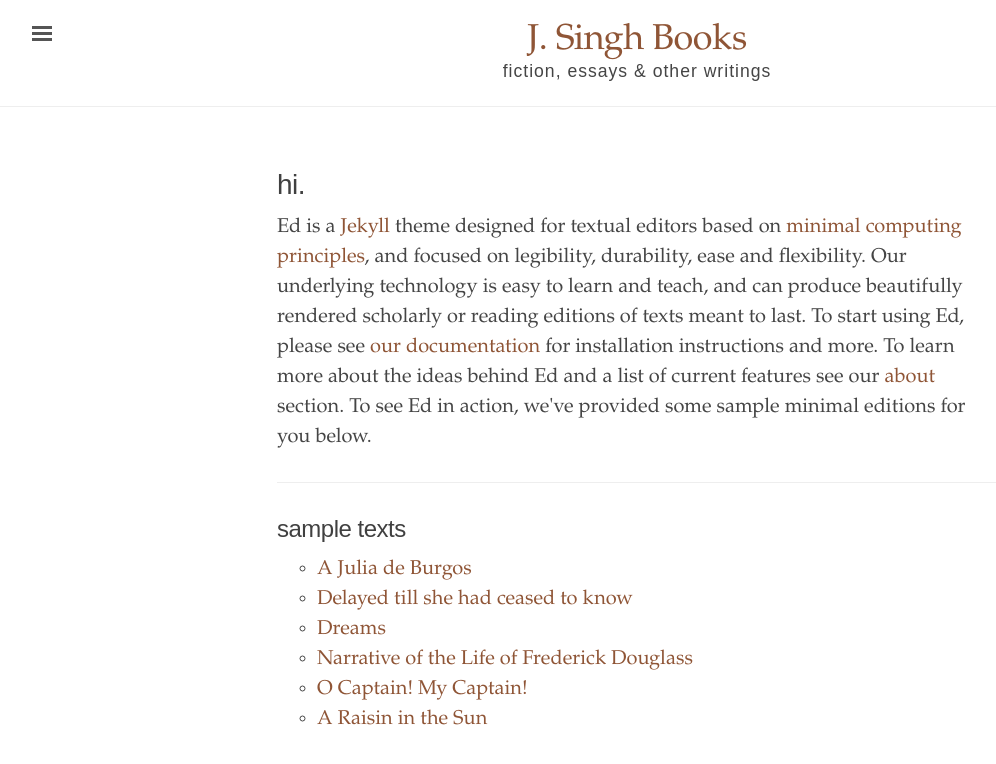
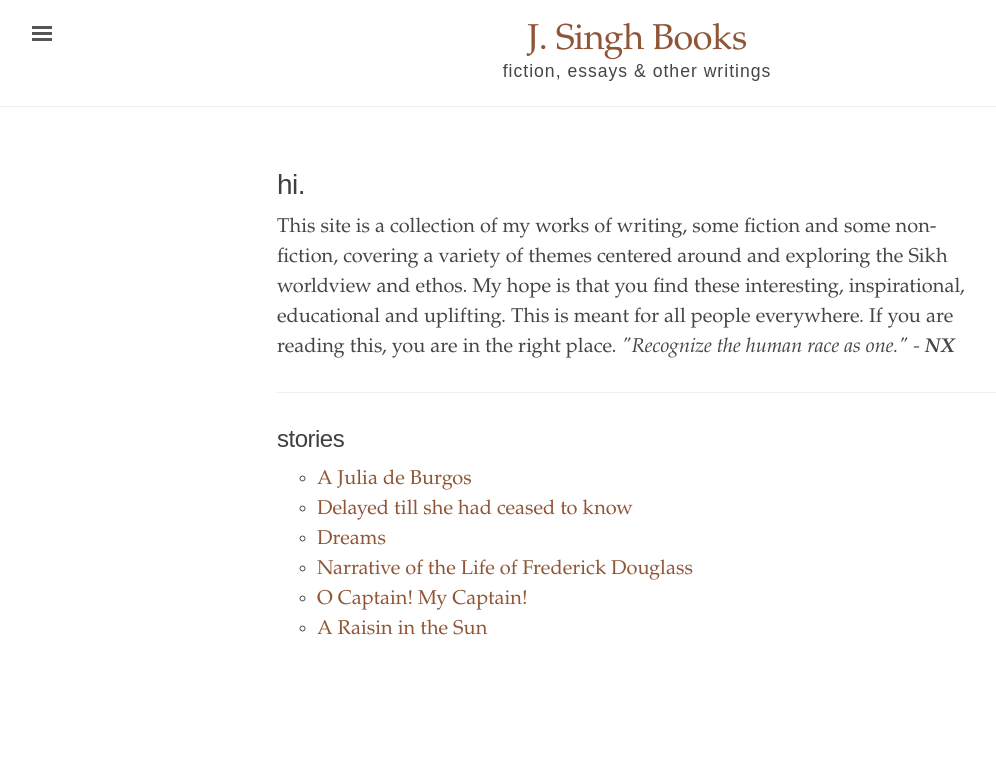
Before and after one commit to jsinghbooks/jsinghbooks.github.io, a Jekyll site: the page built from index.html, in a window 1280 px wide. Shown: the top 764 px of the page, without its empty margins (3-999 px from the left). Built offline with Jekyll 4.4.1, drawn with Linux system fonts in a browser that asks for light colours.

Commit message:
Update index.html

```diff
--- a/index.html
+++ b/index.html
@@ -1,26 +1,24 @@
 ---
 layout: default
-title: "Ed."
+title: ""
 ---
 <div class="introduction">
   <h1>hi.</h1>
 
 <p>
-  Ed is a <a href="https://jekyllrb.com/" target="_blank">Jekyll</a> theme designed for textual
-  editors based on <a href="http://go-dh.github.io/mincomp/">minimal computing principles</a>, and
-  focused on legibility, durability, ease and flexibility. Our underlying technology is easy to
-  learn and teach, and can produce beautifully rendered scholarly or reading editions of texts meant
-  to last. To start using Ed, please see <a href="{{ site.baseurl }}/documentation/">our
-  documentation</a> for installation instructions and more. To learn more about the ideas behind Ed
-  and a list of current features see our <a href="{{ site.baseurl }}/about/">about</a> section. To
-  see Ed in action, we've provided some sample minimal editions for you below.
+  This site is a collection of my works of writing, some fiction and some non-fiction, covering
+  a variety of themes centered around and exploring the Sikh worldview and ethos. My hope is
+  that you find these interesting, inspirational, educational and uplifting. This is meant for
+  all people everywhere. If you are reading this, you are in the right place.
+
+  <i>"Recognize the human race as one." - <b>NX</b></i>
 </p>
 </div>
 
 <hr>
 
 <div class="toc">
-  <h2>sample texts</h2>
+  <h2>stories</h2>
   <ul class="texts">
   {% for item in site.texts %}
 
```
